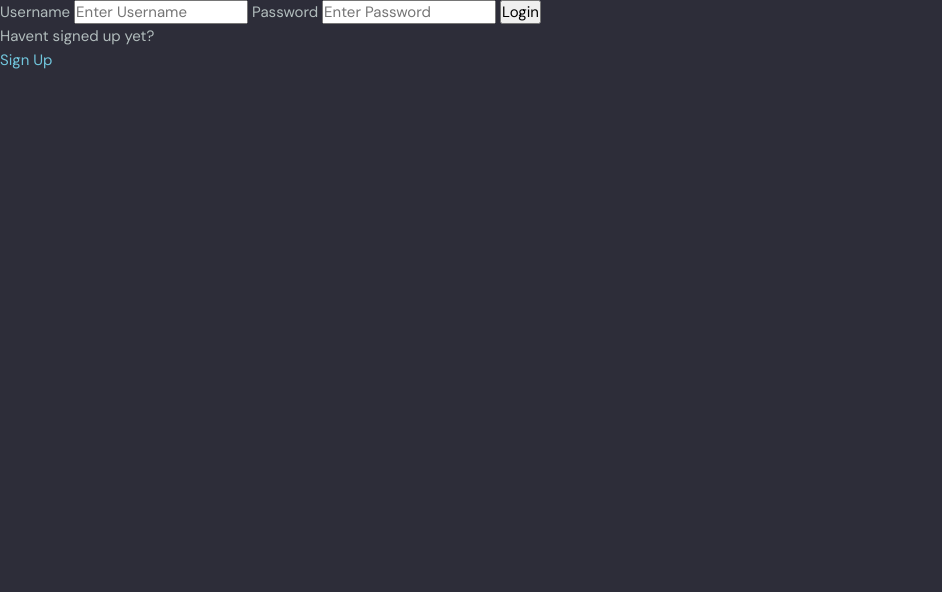
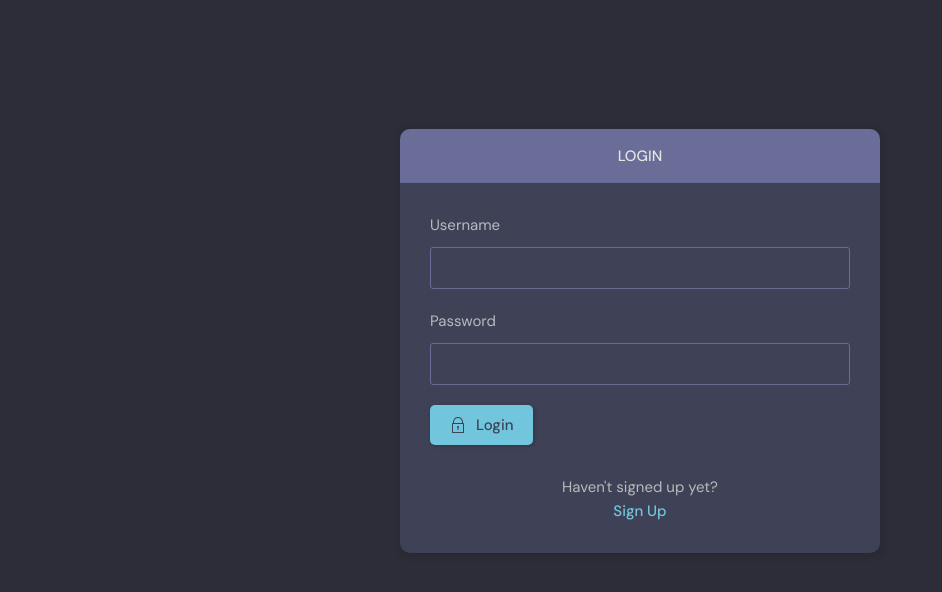
Before and after one commit to CHAMPMOON/cliscord, a Django app: page /login/ in a window 1280 px wide. Shown: the part 76-668 px from the top of the page, without its empty margins (0-942 px from the left). Run offline with Django 4.2, Linux system fonts and the light colour scheme.

Commit message:
change login/register form and add some fix

```diff
--- a/base/templates/base/login_register.html
+++ b/base/templates/base/login_register.html
@@ -1,38 +1,109 @@
-{% extends 'main.html' %}
+{% extends 'main.html'%}
 
-{% block content %}
+{% block content%}
+<main class="auth layout">
+
+  {% if page == 'login' %}
+  <div class="container">
+    <div class="layout__box">
+      <div class="layout__boxHeader">
+        <div class="layout__boxTitle">
+          <h3>Login</h3>
+        </div>
+      </div>
+      <div class="layout__body">
+        <form class="form" action="" method="POST">
+          <div class="form__group form__group">
+            <label for="room_name">Username</label>
+            <input id="username" name="username" type="text" placeholder="" />
+          </div>
+          <div class="form__group">
+            <label for="password">Password</label>
+            <input
+              id="password"
+              name="password"
+              type="password"
+              placeholder=""
+            />
+          </div>
+
+          <button class="btn btn--main" type="submit">
+            <svg
+              version="1.1"
+              xmlns="http://www.w3.org/2000/svg"
+              width="32"
+              height="32"
+              viewBox="0 0 32 32"
+            >
+              <title>lock</title>
+              <path
+                d="M27 12h-1v-2c0-5.514-4.486-10-10-10s-10 4.486-10 10v2h-1c-0.553 0-1 0.447-1 1v18c0 0.553 0.447 1 1 1h22c0.553 0 1-0.447 1-1v-18c0-0.553-0.447-1-1-1zM8 10c0-4.411 3.589-8 8-8s8 3.589 8 8v2h-16v-2zM26 30h-20v-16h20v16z"
+              ></path>
+              <path
+                d="M15 21.694v4.306h2v-4.306c0.587-0.348 1-0.961 1-1.694 0-1.105-0.895-2-2-2s-2 0.895-2 2c0 0.732 0.413 1.345 1 1.694z"
+              ></path>
+            </svg>
+
+            Login
+          </button>
+        </form>
+
+        <div class="auth__action">
+          <p>Haven't signed up yet?</p>
+          <a href="{% url 'register' %}" class="btn btn--link">Sign Up</a>
+        </div>
+      </div>
+    </div>
+  </div>
+  {% else %}
+  <div class="container">
+    <div class="layout__box">
+      <div class="layout__boxHeader">
+        <div class="layout__boxTitle">
+          <h3>Register</h3>
+        </div>
+      </div>
+      <div class="layout__body">
+        <form class="form" action="" method="POST">
+          {% csrf_token %}
 
 
-{% if page == 'login' %}
-<div>
-    <form method="POST" action="" >
-        {% csrf_token %}
+          {% for field in form %}
+          <div class="form__group form__group">
+            <label for="room_name">{{field.label}}</label>
+            {{field}}
+          </div>
+          {% endfor %}
 
-        <label>Username</label>
-        <input type='text' name='username' placeholder="Enter Username"/>
 
-        <label>Password</label>
-        <input type='password' name='password' placeholder="Enter Password"/>
+          <button class="btn btn--main" type="submit">
+            <svg
+              version="1.1"
+              xmlns="http://www.w3.org/2000/svg"
+              width="32"
+              height="32"
+              viewBox="0 0 32 32"
+            >
+              <title>lock</title>
+              <path
+                d="M27 12h-1v-2c0-5.514-4.486-10-10-10s-10 4.486-10 10v2h-1c-0.553 0-1 0.447-1 1v18c0 0.553 0.447 1 1 1h22c0.553 0 1-0.447 1-1v-18c0-0.553-0.447-1-1-1zM8 10c0-4.411 3.589-8 8-8s8 3.589 8 8v2h-16v-2zM26 30h-20v-16h20v16z"
+              ></path>
+              <path
+                d="M15 21.694v4.306h2v-4.306c0.587-0.348 1-0.961 1-1.694 0-1.105-0.895-2-2-2s-2 0.895-2 2c0 0.732 0.413 1.345 1 1.694z"
+              ></path>
+            </svg>
 
-        <input type='submit' value='Login' />
-    </form>
+            Register
+          </button>
+        </form>
 
-    <p>Havent signed up yet?</p>
-    <a href="{% url 'register' %}">Sign Up</a>
-</div>
-
-{% else %}
-
-<div>
-    <form method="POST" action="" >
-        {% csrf_token %}
-        {{form.as_p}}
-        <input type='submit' value='Register' />
-    </form>
-
-    <p>Already signed up yet?</p>
-    <a href="{% url 'login' %}">Sign In</a>
-</div>
-{% endif %}
-
-{% endblock content %}
+        <div class="auth__action">
+          <p>Already signed up yet?</p>
+          <a href="{% url 'login' %}" class="btn btn--link">Sign Up</a>
+        </div>
+      </div>
+    </div>
+  </div>
+  {% endif %}
+</main>
+{% endblock content%}
--- a/templates/navbar.html
+++ b/templates/navbar.html
@@ -22,7 +22,7 @@
         {% if request.user.is_authenticated %}
 
         <div class="header__user">
-          <a href="{% url 'update-user'  %}">
+          <a href="{% url 'user-profile'  request.user.id %}">
             <div class="avatar avatar--medium active">
               <img src="https://randomuser.me/api/portraits/men/37.jpg" />
             </div>
@@ -52,7 +52,7 @@
                 d="M27.465 32c-1.211 0-2.35-0.471-3.207-1.328l-9.392-9.391c-2.369 0.898-4.898 0.951-7.355 0.15-3.274-1.074-5.869-3.67-6.943-6.942-0.879-2.682-0.734-5.45 0.419-8.004 0.135-0.299 0.408-0.512 0.731-0.572 0.32-0.051 0.654 0.045 0.887 0.277l5.394 5.395 3.586-3.586-5.394-5.395c-0.232-0.232-0.336-0.564-0.276-0.887s0.272-0.596 0.572-0.732c2.552-1.152 5.318-1.295 8.001-0.418 3.274 1.074 5.869 3.67 6.943 6.942 0.806 2.457 0.752 4.987-0.15 7.358l9.392 9.391c0.844 0.842 1.328 2.012 1.328 3.207-0 2.5-2.034 4.535-4.535 4.535zM15.101 19.102c0.26 0 0.516 0.102 0.707 0.293l9.864 9.863c0.479 0.479 1.116 0.742 1.793 0.742 1.398 0 2.535-1.137 2.535-2.535 0-0.668-0.27-1.322-0.742-1.793l-9.864-9.863c-0.294-0.295-0.376-0.74-0.204-1.119 0.943-2.090 1.061-4.357 0.341-6.555-0.863-2.631-3.034-4.801-5.665-5.666-1.713-0.561-3.468-0.609-5.145-0.164l4.986 4.988c0.391 0.391 0.391 1.023 0 1.414l-5 5c-0.188 0.188-0.441 0.293-0.707 0.293s-0.52-0.105-0.707-0.293l-4.987-4.988c-0.45 1.682-0.397 3.436 0.164 5.146 0.863 2.631 3.034 4.801 5.665 5.666 2.2 0.721 4.466 0.604 6.555-0.342 0.132-0.059 0.271-0.088 0.411-0.088z"
               ></path>
             </svg>
-            Settings</a
+            Edit</a
           >
           <a href="{% url 'logout' %}" class="dropdown-link"
             ><svg version="1.1" xmlns="http://www.w3.org/2000/svg" width="32" height="32" viewBox="0 0 32 32">
```
